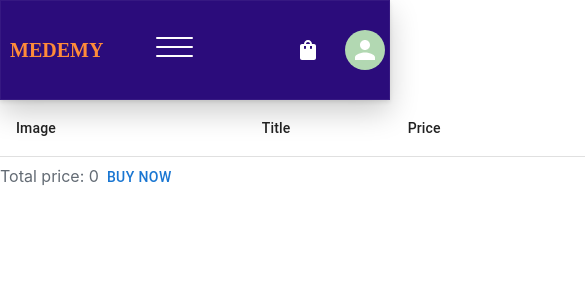
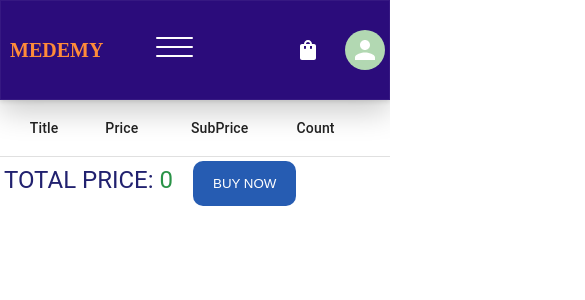
Before and after one commit to katyhvan/Hackathon-Fullstack, a React (Create React App) app: page /favorites in a window 390 px wide. Both pictures are taken after a click on the icon 307 px from the left and 50 px from the top of the page. Shown: the top 300 px of the page, 585 px wide, since content can reach past the window. Built offline with nearby package versions, Linux system fonts and the light colour scheme; a web font is replaced by a local one; what react-swipeable-views-utils would draw is missing.

Commit message:
added responsive for shoppage

```diff
--- a/src/App.js
+++ b/src/App.js
@@ -5,10 +5,12 @@ import Navbar from "./components/Navbar/Navbar";
 import AuthContextProvider from "./contesxts/AuthContextProvider";
 import CoursesContextProvider from "./contesxts/CoursesContextProvider";
 import ShopContextProvider from "./contesxts/ShopContextProvider";
+import FavoritesContextProvider from "./contesxts/FavoritesContextProvider";
 
 const App = () => {
   return (
     <>
+      <FavoritesContextProvider>
         <ShopContextProvider>
           <CoursesContextProvider>
             <AuthContextProvider>
@@ -17,6 +19,7 @@ const App = () => {
             </AuthContextProvider>
           </CoursesContextProvider>
         </ShopContextProvider>
+      </FavoritesContextProvider>
     </>
   );
 };
--- a/src/components/Navbar/Navbar.jsx
+++ b/src/components/Navbar/Navbar.jsx
@@ -67,7 +67,7 @@ const Navbar = () => {
         <div className="navbar-right">
           <ul className="right-menu">
             <ShoppingBagIcon
-              className="right-item"
+              className="right-item icon-bag"
               onClick={() => navigate("/shop")}
             />
             <Avatar
--- a/src/components/Shop/Shop.jsx
+++ b/src/components/Shop/Shop.jsx
@@ -13,37 +13,37 @@ import DeleteSweepIcon from "@mui/icons-material/DeleteSweep";
 
 import "../../styles/Shop.css";
 
-const StyledTableCell = styled(TableCell)(({ theme }) => ({
-  [`&.${tableCellClasses.head}`]: {
-    backgroundColor: theme.palette.common.black,
-    color: theme.palette.common.white,
-  },
-  [`&.${tableCellClasses.body}`]: {
-    fontSize: 14,
-  },
-}));
+// const StyledTableCell = styled(TableCell)(({ theme }) => ({
+//   [`&.${tableCellClasses.head}`]: {
+//     backgroundColor: theme.palette.common.black,
+//     color: theme.palette.common.white,
+//   },
+//   [`&.${tableCellClasses.body}`]: {
+//     fontSize: 14,
+//   },
+// }));
 
-const StyledTableRow = styled(TableRow)(({ theme }) => ({
-  "&:nth-of-type(odd)": {
-    backgroundColor: theme.palette.action.hover,
-  },
-  // hide last border
-  "&:last-child td, &:last-child th": {
-    border: 0,
-  },
-}));
+// const StyledTableRow = styled(TableRow)(({ theme }) => ({
+//   "&:nth-of-type(odd)": {
+//     backgroundColor: theme.palette.action.hover,
+//   },
+//   // hide last border
+//   "&:last-child td, &:last-child th": {
+//     border: 0,
+//   },
+// }));
 
-function createData(name, calories, fat, carbs, protein) {
-  return { name, calories, fat, carbs, protein };
-}
+// function createData(name, calories, fat, carbs, protein) {
+//   return { name, calories, fat, carbs, protein };
+// }
 
-const rows = [
-  createData("Frozen yoghurt", 159, 6.0, 24, 4.0),
-  createData("Ice cream sandwich", 237, 9.0, 37, 4.3),
-  createData("Eclair", 262, 16.0, 24, 6.0),
-  createData("Cupcake", 305, 3.7, 67, 4.3),
-  createData("Gingerbread", 356, 16.0, 49, 3.9),
-];
+// const rows = [
+//   createData("Frozen yoghurt", 159, 6.0, 24, 4.0),
+//   createData("Ice cream sandwich", 237, 9.0, 37, 4.3),
+//   createData("Eclair", 262, 16.0, 24, 6.0),
+//   createData("Cupcake", 305, 3.7, 67, 4.3),
+//   createData("Gingerbread", 356, 16.0, 49, 3.9),
+// ];
 
 const Shop = () => {
   let {
@@ -71,25 +71,7 @@ const Shop = () => {
 
   return (
     <>
-      {/* <div className="shop-titles">
-        <h3>Image</h3>
-        <h3>Title</h3>
-        <h3>Price</h3>
-        <h3>SubPrice</h3>
-        <h3>Delete</h3>
-      </div>
-      <div className="shop-body">
-        {shop?.courses.map((row) => (
-          <div className="shop-text">
-            <p>{row.item.image}</p>
-            <p></p>
-            <p></p>
-            <p></p>
-            <p></p>
-          </div>
-        ))}
-      </div> */}
-      <Table sx={{ minWidth: 900 }} aria-label="simple table">
+      <Table aria-label="simple table">
         <TableHead>
           <TableRow>
             <TableCell className="shop-img" align="left">
@@ -112,8 +94,8 @@ const Shop = () => {
                 <img
                   src={row.item.image}
                   alt="poster"
-                  width="70px"
-                  height="50px"
+                  width="100px"
+                  height="70px"
                 />
               </TableCell>
               <TableCell align="right">{row.item.title}</TableCell>
@@ -140,10 +122,10 @@ const Shop = () => {
           ))}
         </TableBody>
       </Table>
-      <Typography className="total-price" variant="h6" component="div">
-        Total price: {shop?.totalPrice}
-        <Button>BUY NOW</Button>
-      </Typography>
+      <div className="total-price">
+        Total price: <span className="summary">{shop?.totalPrice}</span>
+        <button className="shop-btn">BUY NOW</button>
+      </div>
     </>
   );
 };
--- a/src/components/courses/CoursesCard.jsx
+++ b/src/components/courses/CoursesCard.jsx
@@ -85,10 +85,6 @@ const CoursesCard = ({ item }) => {
           >
             {item.description}
           </Typography>
-          {/* <Typography gutterBottom variant="h6" component="div">
-            {item.category}
-          </Typography> */}
-
           <div className="favorite">
             <FavoriteIcon style={{ color: "#c81919" }} />
             <p>To Favorite</p>
--- a/src/components/courses/CoursesList.jsx
+++ b/src/components/courses/CoursesList.jsx
@@ -98,27 +98,26 @@ const CoursesList = () => {
     });
   }, [search]);
 
-  useEffect(() => {
-    // console.log("bye");
+  // useEffect(() => {
 
-    getCourses();
-    setCurrentPage(1);
-  }, [searchParams]);
+  //   getCourses();
+  //   setCurrentPage(1);
+  // }, [searchParams]);
 
   //pagination
-  const [currentPage, setCurrentPage] = useState(1);
-  let itemsOnPage = 3;
-  let count = Math.ceil(courses.length / itemsOnPage);
+  // const [currentPage, setCurrentPage] = useState(1);
+  // let itemsOnPage = 3;
+  // let count = Math.ceil(courses.length / itemsOnPage);
 
-  function handlePage(e, p) {
-    setCurrentPage(p);
-  }
+  // function handlePage(e, p) {
+  //   setCurrentPage(p);
+  // }
 
-  function currentData() {
-    const begin = (currentPage - 1) * itemsOnPage;
-    const end = begin + itemsOnPage;
-    return courses.slice(begin, end);
-  }
+  // function currentData() {
+  //   const begin = (currentPage - 1) * itemsOnPage;
+  //   const end = begin + itemsOnPage;
+  //   return courses.slice(begin, end);
+  // }
 
   useEffect(() => {
     getCourses();
@@ -126,18 +125,21 @@ const CoursesList = () => {
 
   return (
     <>
+      <div className="inp-courses">
         <input
+          className="inp-search"
           type="text"
           placeholder="Search"
           value={search}
           onChange={(e) => setSearch(e.target.value)}
         />
+      </div>
       <div className="courses-list">
-        {currentData().map((item) => (
+        {courses.map((item) => (
           <CoursesCard key={item.id} item={item} />
         ))}
       </div>
-      <Pagination
+      {/* <Pagination
         style={{
           display: "flex",
           justifyContent: "center",
@@ -146,7 +148,7 @@ const CoursesList = () => {
         count={10}
         page={currentPage}
         onChange={handlePage}
-      />
+      /> */}
     </>
   );
 };
--- /dev/null
+++ b/src/components/courses/Favorites.jsx
@@ -0,0 +1,11 @@
+import React from "react";
+
+const Favorites = () => {
+  return (
+    <>
+      <div>Favorites</div>
+    </>
+  );
+};
+
+export default Favorites;
--- /dev/null
+++ b/src/contesxts/FavoritesContextProvider.js
@@ -0,0 +1,9 @@
+import React from "react";
+
+export const favoritesContext = React.createContext();
+
+const FavoritesContextProvider = ({ children }) => {
+  return <favoritesContext.Provider>{children}</favoritesContext.Provider>;
+};
+
+export default FavoritesContextProvider;
--- a/src/pages/FavoritesPage.jsx
+++ b/src/pages/FavoritesPage.jsx
@@ -1,9 +1,10 @@
 import React from "react";
+import Favorites from "../components/courses/Favorites";
 
 const FavoritesPage = () => {
   return (
     <>
-      <div>FavotiresPage</div>
+      <Favorites />
     </>
   );
 };
--- a/src/styles/CoursesList.css
+++ b/src/styles/CoursesList.css
@@ -4,3 +4,17 @@
   justify-content: center;
   gap: 1px;
 }
+
+.inp-search {
+  font-size: 18px;
+  margin: 20px;
+  padding: 10px 15px;
+  border: 0.5px solid grey;
+  border-radius: 15px;
+  height: 15%;
+  width: 40vw;
+}
+
+.inp-search:hover {
+  outline: 0.5px solid blueviolet;
+}
--- a/src/styles/Navbar.css
+++ b/src/styles/Navbar.css
@@ -1,4 +1,5 @@
 .header {
+  width: 100vw;
   display: flex;
   justify-content: space-around;
   align-items: center;
--- a/src/styles/Shop.css
+++ b/src/styles/Shop.css
@@ -1,9 +1,3 @@
-/* @media (max-width: 1200px) {
-  .shop-img {
-    display: none;
-  }
-} */
-
 .shop-titles {
   display: flex;
   justify-content: space-around;
@@ -13,11 +7,55 @@
   display: flex;
 }
 
+.MuiTable-root {
+  width: 100vw;
+}
+
 .delete-shop {
   color: #b22626;
   cursor: pointer;
+  font-size: 40px !important;
 }
 
 .total-price {
-  margin-left: 70%;
+  margin: 1%;
+  font-size: 1.5rem;
+  text-transform: uppercase;
+  color: rgb(33, 33, 111);
 }
+
+.summary {
+  color: rgb(41, 147, 71);
+}
+
+.shop-btn {
+  margin-left: 20px;
+  padding: 15px 20px;
+  color: #fff;
+  background: #265cb2;
+  border: none;
+  border-radius: 10px;
+  cursor: pointer;
+}
+
+.shop-btn:hover {
+  font-size: 20px;
+}
+
+@media (max-width: 500px) {
+  .shop-img {
+    display: none !important;
+  }
+}
+
+@media (max-width: 370px) {
+  .total-price {
+    font-size: 18px;
+  }
+  .shop-btn {
+    padding: 8px 16px;
+  }
+  .MuiTableCell-root {
+    padding: 5px !important;
+  }
+}
```
Also changed, not shown: src/components/courses/AddComment.jsx (deleted, +0 -11 lines). Lines whose indentation alone changed are shown as unchanged.
